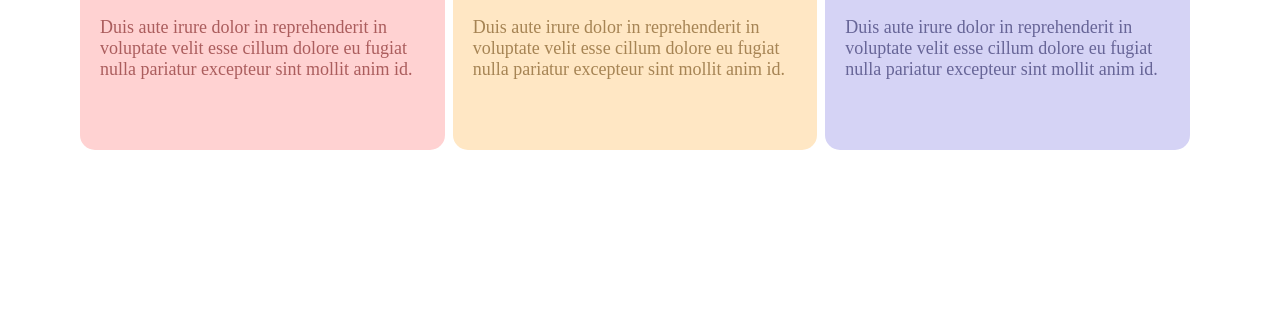
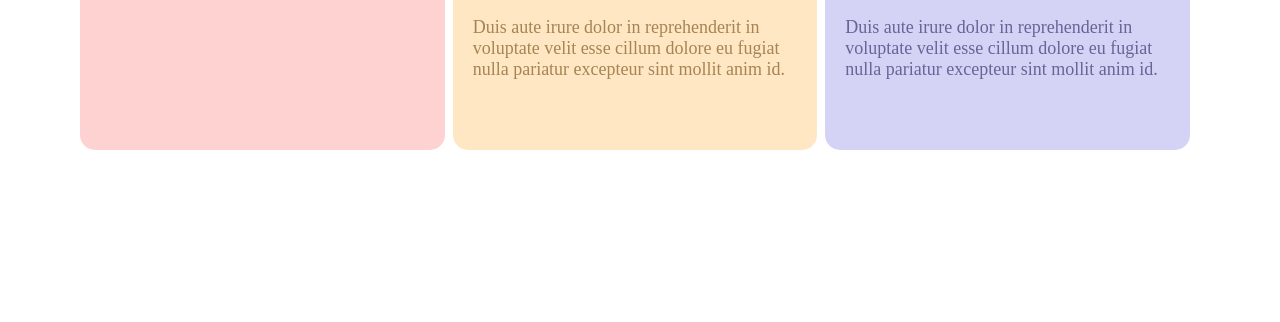
Before and after one commit to MeryTonoyan/my-project, a plain HTML site: page index.html in a window 1280 px wide. Shown: the part 478-800 px from the top of the page. Drawn offline with Linux system fonts and the light colour scheme.

```diff
--- a/index.html
+++ b/index.html
@@ -25,9 +25,6 @@
     <div class="div03">
         <h2 class="timur">Web Design
         </h2>
-        <p>
-            Duis aute irure dolor in reprehenderit in voluptate velit esse cillum dolore eu fugiat nulla pariatur excepteur sint mollit anim id.
-        </p>
     </div>
     <div class="div04">
         <h2 class="timur">Development
```
